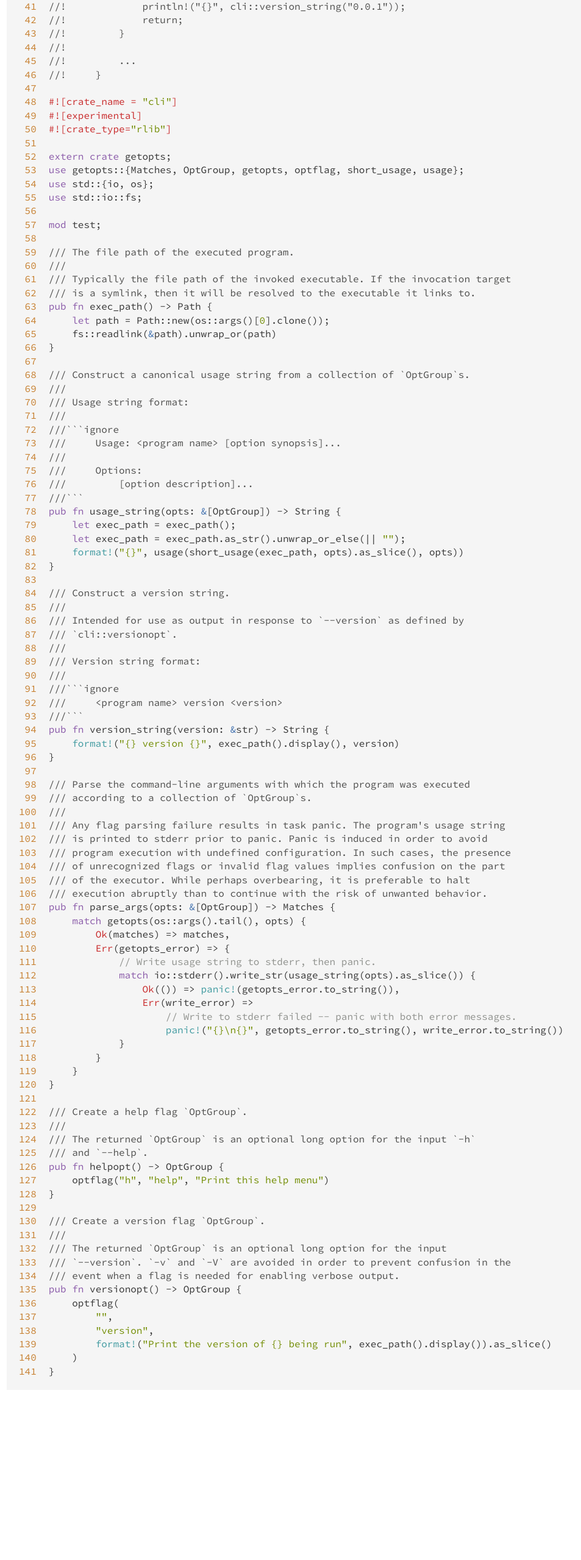
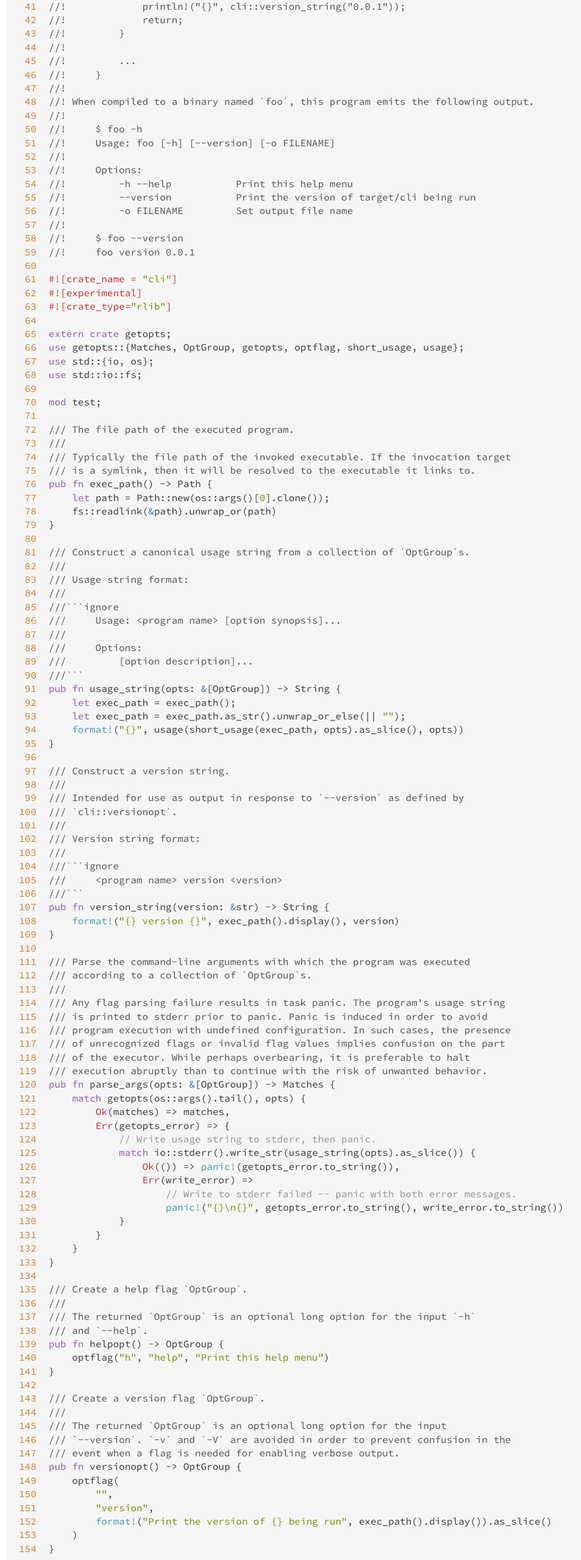
Before and after one commit to evnm/cli.rs, a plain HTML site: page doc/src/cli/lib.rs.html in a window 1280 px wide. Shown: the part 1061-3620 px from the top of the page at 61% size, without its empty margins (4-957 px from the left). Before the commit the page ends 3392 px from the top, so only its background shows below. Drawn offline with Linux system fonts and the light colour scheme.

Commit message:
rustdoc push by evm

```diff
--- a/doc/src/cli/lib.rs.html
+++ b/doc/src/cli/lib.rs.html
@@ -181,6 +181,19 @@
 <span id='139'>139</span>
 <span id='140'>140</span>
 <span id='141'>141</span>
+<span id='142'>142</span>
+<span id='143'>143</span>
+<span id='144'>144</span>
+<span id='145'>145</span>
+<span id='146'>146</span>
+<span id='147'>147</span>
+<span id='148'>148</span>
+<span id='149'>149</span>
+<span id='150'>150</span>
+<span id='151'>151</span>
+<span id='152'>152</span>
+<span id='153'>153</span>
+<span id='154'>154</span>
 </pre><pre class='rust '>
 <span class='doccomment'>//! A toolkit for building command-line programs in Rust.</span>
 <span class='doccomment'>//!</span>
@@ -228,6 +241,19 @@
 <span class='doccomment'>//!</span>
 <span class='doccomment'>//!         ...</span>
 <span class='doccomment'>//!     }</span>
+<span class='doccomment'>//!</span>
+<span class='doccomment'>//! When compiled to a binary named `foo`, this program emits the following output.</span>
+<span class='doccomment'>//!</span>
+<span class='doccomment'>//!     $ foo -h</span>
+<span class='doccomment'>//!     Usage: foo [-h] [--version] [-o FILENAME]</span>
+<span class='doccomment'>//!</span>
+<span class='doccomment'>//!     Options:</span>
+<span class='doccomment'>//!         -h --help           Print this help menu</span>
+<span class='doccomment'>//!         --version           Print the version of target/cli being run</span>
+<span class='doccomment'>//!         -o FILENAME         Set output file name</span>
+<span class='doccomment'>//!</span>
+<span class='doccomment'>//!     $ foo --version</span>
+<span class='doccomment'>//!     foo version 0.0.1</span>
 
 <span class='attribute'>#<span class='op'>!</span>[<span class='ident'>crate_name</span> <span class='op'>=</span> <span class='string'>&quot;cli&quot;</span>]</span>
 <span class='attribute'>#<span class='op'>!</span>[<span class='ident'>experimental</span>]</span>
```
Also changed, not shown: doc/cli/fn.exec_path.html (+1 -1 lines), doc/cli/fn.helpopt.html (+1 -1 lines), doc/cli/fn.parse_args.html (+1 -1 lines), doc/cli/fn.usage_string.html (+1 -1 lines), doc/cli/fn.version_string.html (+1 -1 lines), doc/cli/fn.versionopt.html (+1 -1 lines), doc/cli/index.html (+15 -1 lines).
